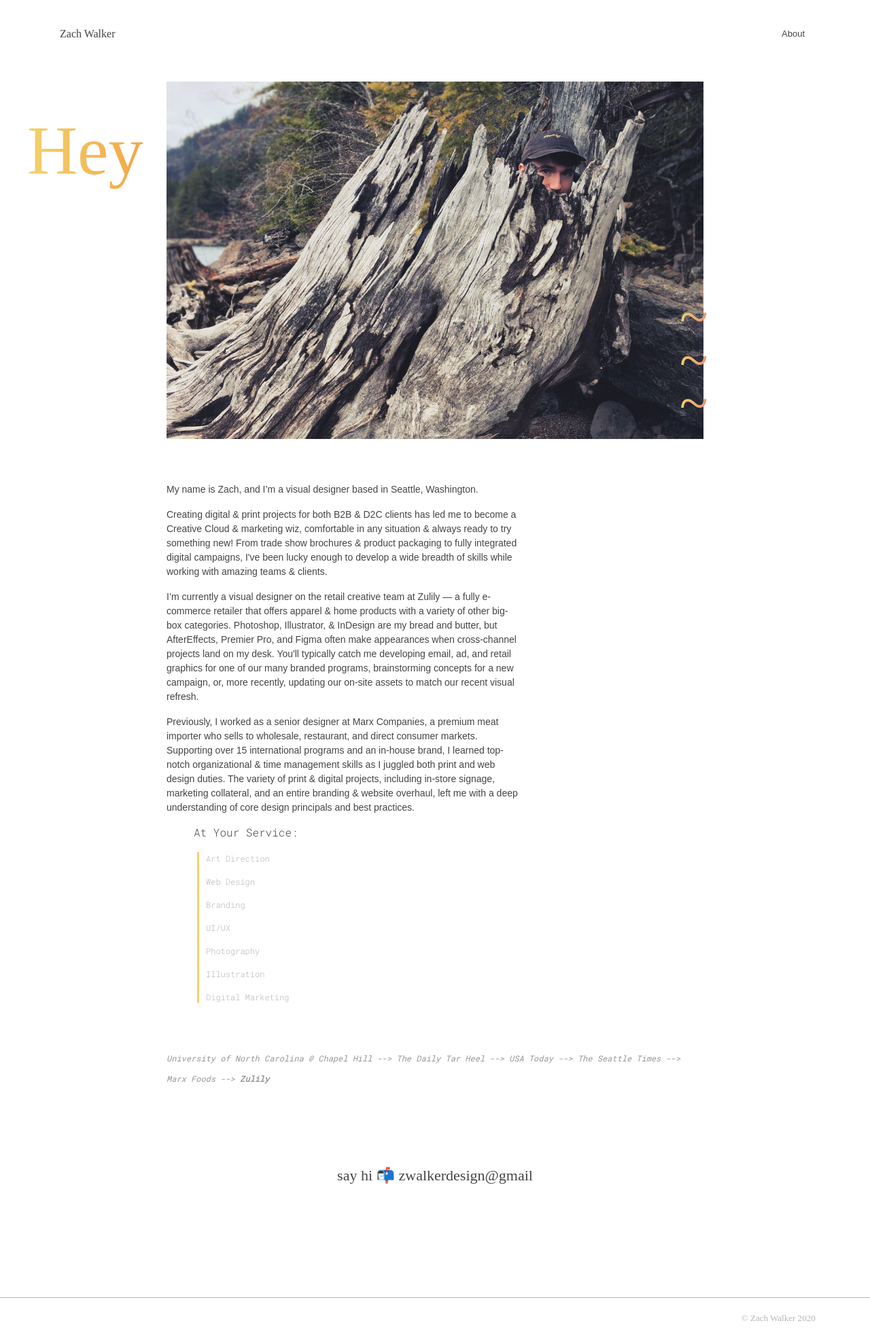
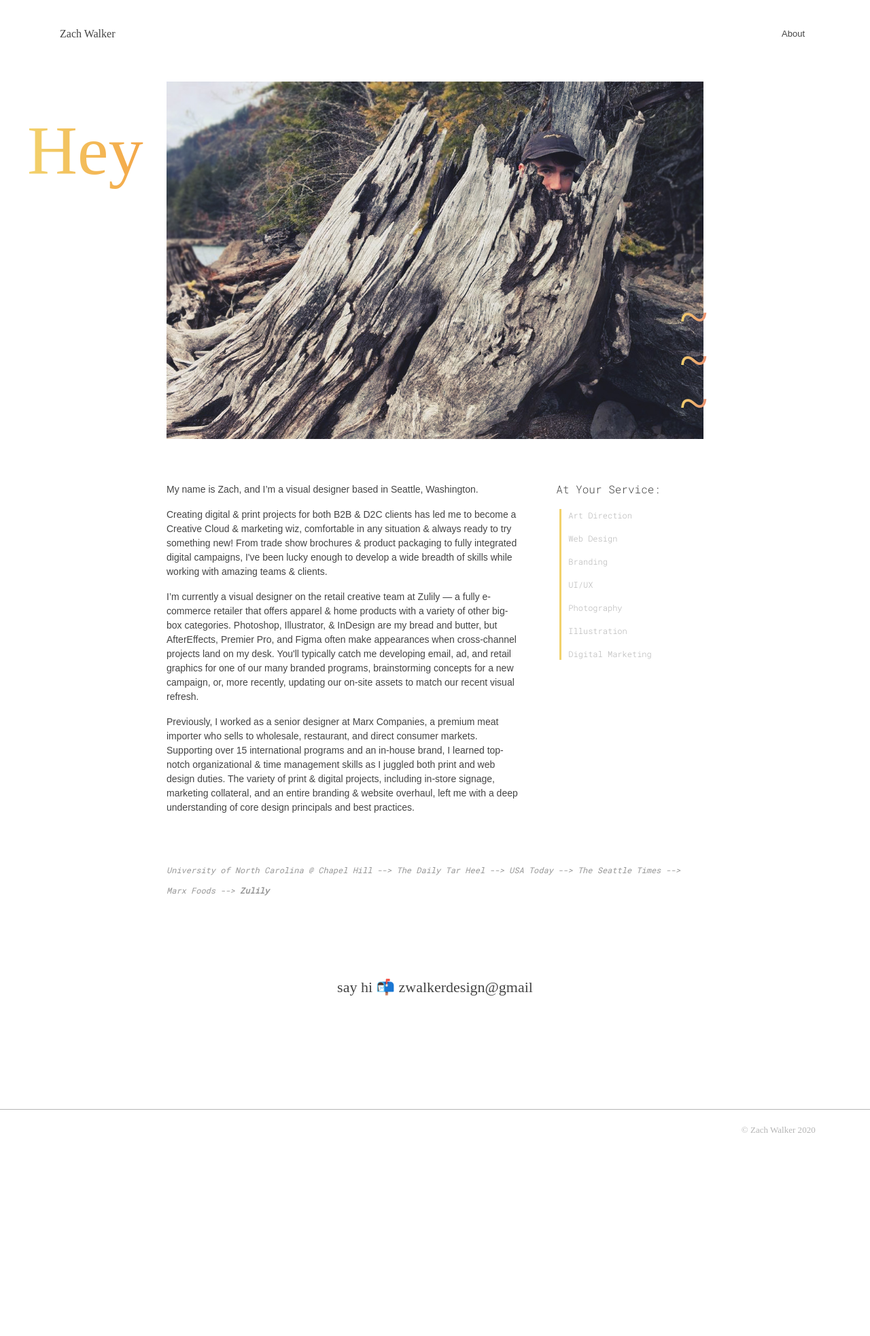
Before and after one commit to zwalkerdesign/zwalkerdesign.github.io, a Jekyll site: the page about-me.html, which Jekyll copies as it is, in a window 1280 px wide. Shown: the whole page at 68% size. Built offline with Jekyll 4.4.1, drawn with Linux system fonts in a browser that asks for light colours; nearby versions of some CDN libraries; some web fonts are replaced; after the commit the page ends 1689 px from its top, so only the background shows below that.

Commit message:
Update about-me.html
fixed At Your Service column

```diff
--- a/about-me.html
+++ b/about-me.html
@@ -69,7 +69,7 @@
 				<p>I’m currently a visual designer on the retail creative team at Zulily — a fully e-commerce retailer that offers apparel & home products with a variety of other big-box categories. Photoshop, Illustrator, & InDesign are my bread and butter, but AfterEffects, Premier Pro, and Figma often make appearances when cross-channel projects land on my desk. You'll typically catch me developing email, ad, and retail graphics for one of our many branded programs, brainstorming concepts for a new campaign, or, more recently, updating our on-site assets to match our recent visual refresh.</p>
 				<p>Previously, I worked as a senior designer at Marx Companies, a premium meat importer who sells to wholesale, restaurant, and direct consumer markets. Supporting over 15 international programs and an in-house brand, I learned top-notch organizational & time management skills as I juggled both print and web design duties. The variety of print & digital projects, including in-store signage, marketing collateral, and an entire branding & website overhaul, left me with a deep understanding of core design principals and best practices.</p>
 			</div>
-			<div class="col-xs-12 col-sm-4 col-lg-8">
+			<div class="col-xs-12 col-sm-4 col-lg-4">
 					<h2 class="skills">At Your Service: </h2>
 					<div class="leftBorderYellow">
 					<p class="skills">Art Direction</p>
```
